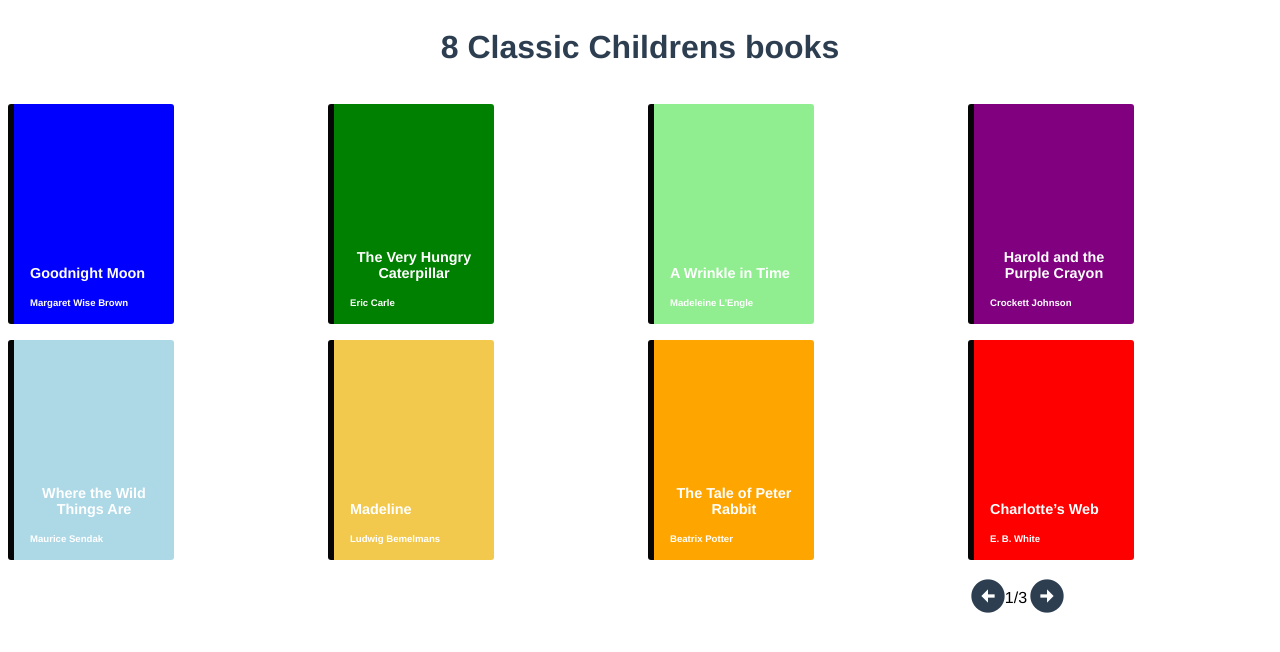
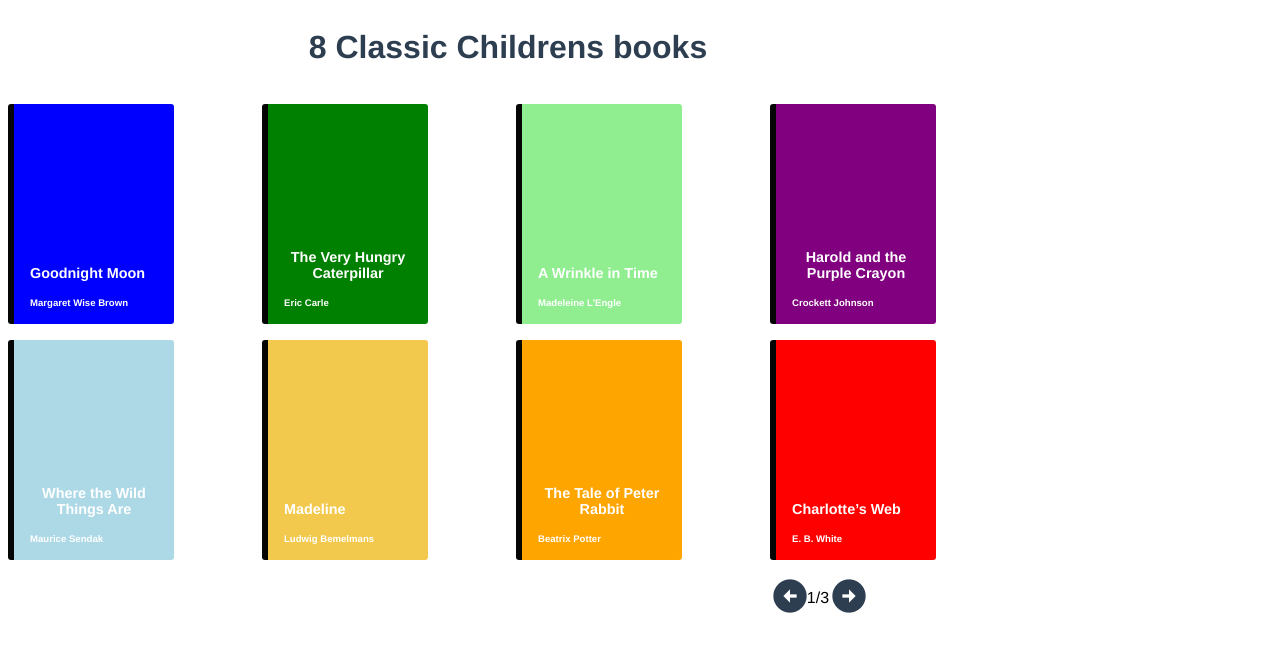
Before and after one commit to oskarskold/Mini-Library, a Vue app: page / in a window 1280 px wide. Shown: the top 652 px of the page. Built offline with nearby package versions, Linux system fonts and the light colour scheme.

Commit message:
Added max-width

```diff
--- a/src/views/Library.vue
+++ b/src/views/Library.vue
@@ -82,6 +82,7 @@ input[type="reset"] {
   grid-template-columns: repeat(4, 1fr);
   grid-template-rows: auto;
   grid-gap: 1rem;
+  max-width: 1000px;
 }
 h1 {
   grid-column: 1/5;
--- a/src/views/List.vue
+++ b/src/views/List.vue
@@ -52,5 +52,6 @@ h1 {
 .container {
   background: #222222;
   padding: 2rem;
+  max-width: 1000px;
 }
 </style>
--- a/src/views/SingleBook.vue
+++ b/src/views/SingleBook.vue
@@ -53,6 +53,7 @@ input[type="reset"] {
   grid-template-areas: "back back" "book book-info";
   background-color: #222222;
   color: white;
+  max-width: 1000px;
 }
 .back {
   grid-area: back;
```
